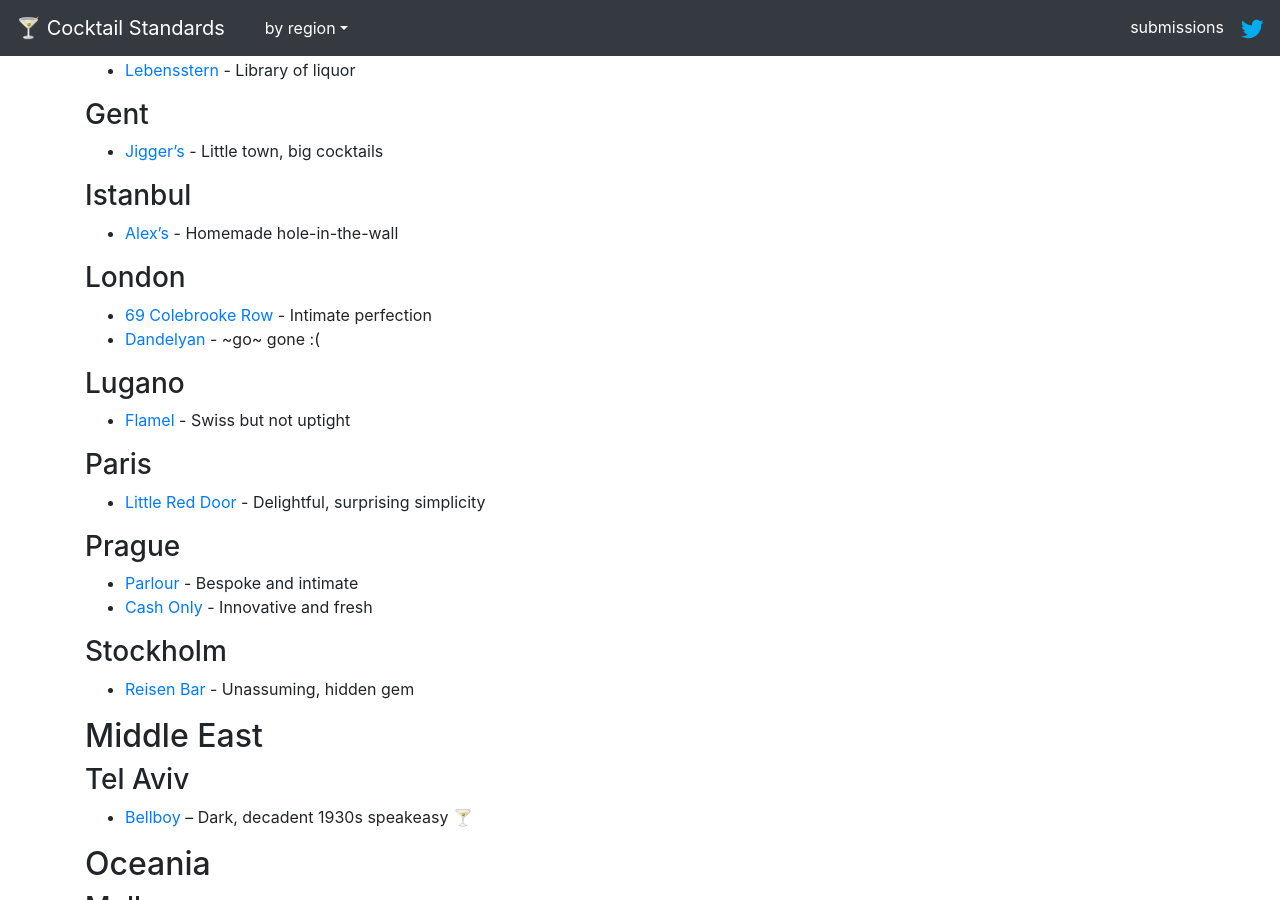
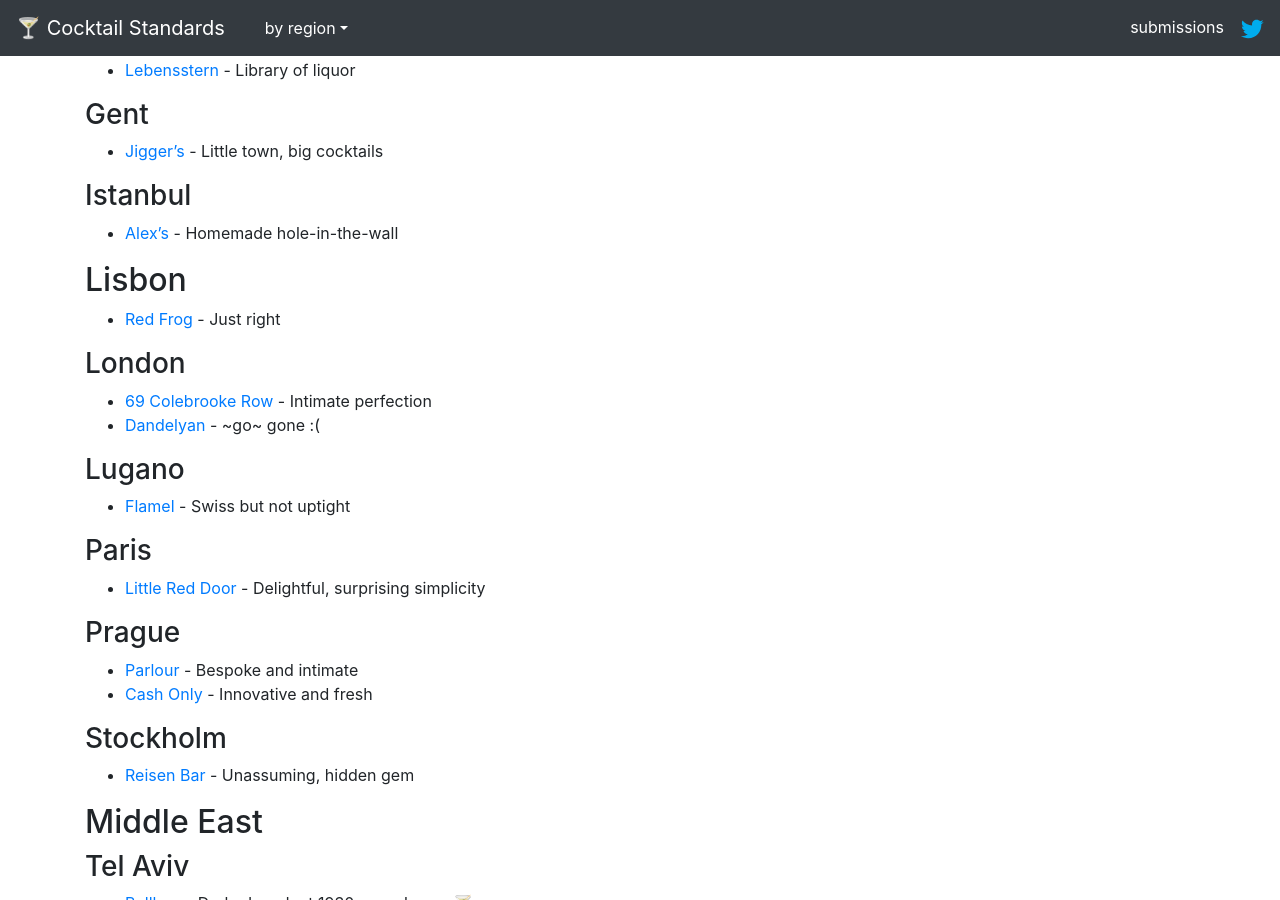
Before and after one commit to CocktailStandards/CocktailStandards.github.io, a Jekyll site: the page built from index.md, in a window 1280 px wide and 900 px high, scrolled down 1047 px. Built offline with Jekyll 4.4.1, drawn with Linux system fonts in a browser that asks for light colours; nearby versions of some CDN libraries; library files that are not in the unit come from our copies.

Commit message:
Add Red Frog

```diff
--- a/index.md
+++ b/index.md
@@ -67,6 +67,10 @@ _While you're in town, pick up excellent cocktail supplies at [The Boston Shaker
 ### Istanbul
 
 * [Alex's](http://www.theguideistanbul.com/news/view/951/alex-waldmans-classy-imbibing-bar/) - Homemade hole-in-the-wall
+
+## Lisbon
+
+* [Red Frog](https://www.redfrog.pt) - Just right
 
 ### London
 
```
